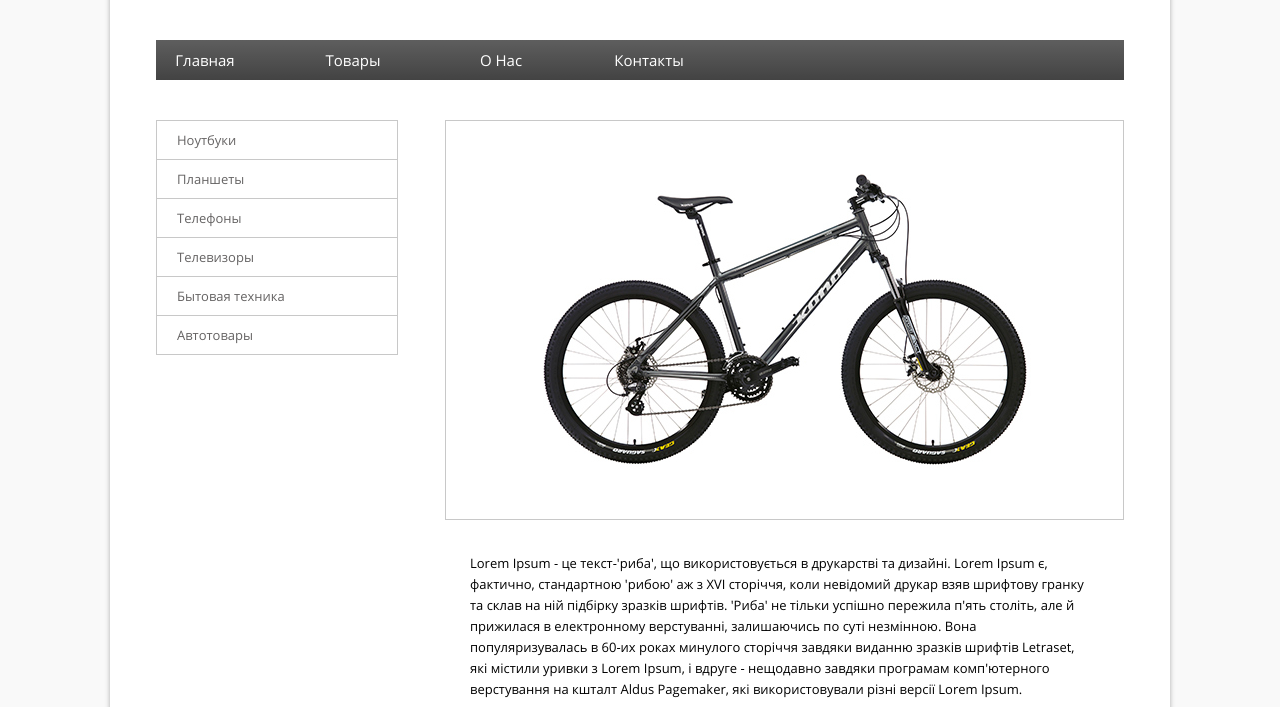
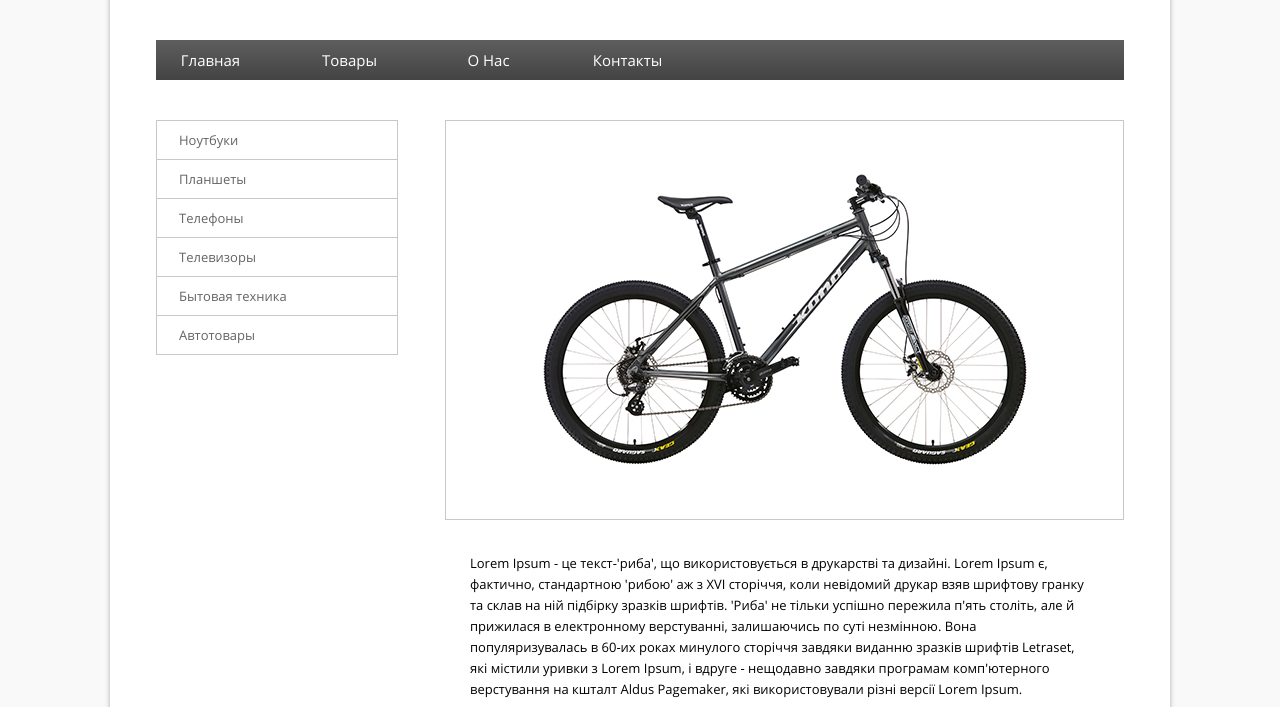
Before and after one commit to ForveX/GoIT-HW3, a plain HTML site: page index.html in a window 1280 px wide. Shown: the part 93-800 px from the top of the page. Drawn offline with Linux system fonts and the light colour scheme.

Commit message:
Final version

```diff
--- a/css/style.css
+++ b/css/style.css
@@ -55,12 +55,12 @@ body{
 .btn li {
 	list-style: none;
 	float: left;
-	width: 98px;
+	width: 99px;
 	height: 40px;
 	margin: 0;
 	padding: 0;
-	margin-left: -40px;
-	margin-right: 90px;
+	margin-left: -35px;
+	margin-right: 75px;
 	text-align: center;
 }
 
@@ -113,13 +113,13 @@ body{
 	width: 100%;
 	color: #656363;
 	height: 100%;
-	padding-left: 20px;
+	padding-left: 22px;
 	line-height: 38px;
 	display: block;
 }
 
 .sidebar a:hover {
-	padding-left: 40px;
+	padding-left: 36px;
 	background-color: #f9f9f9;
 	width: 200px;
 	color: #2c2c2c;
```
